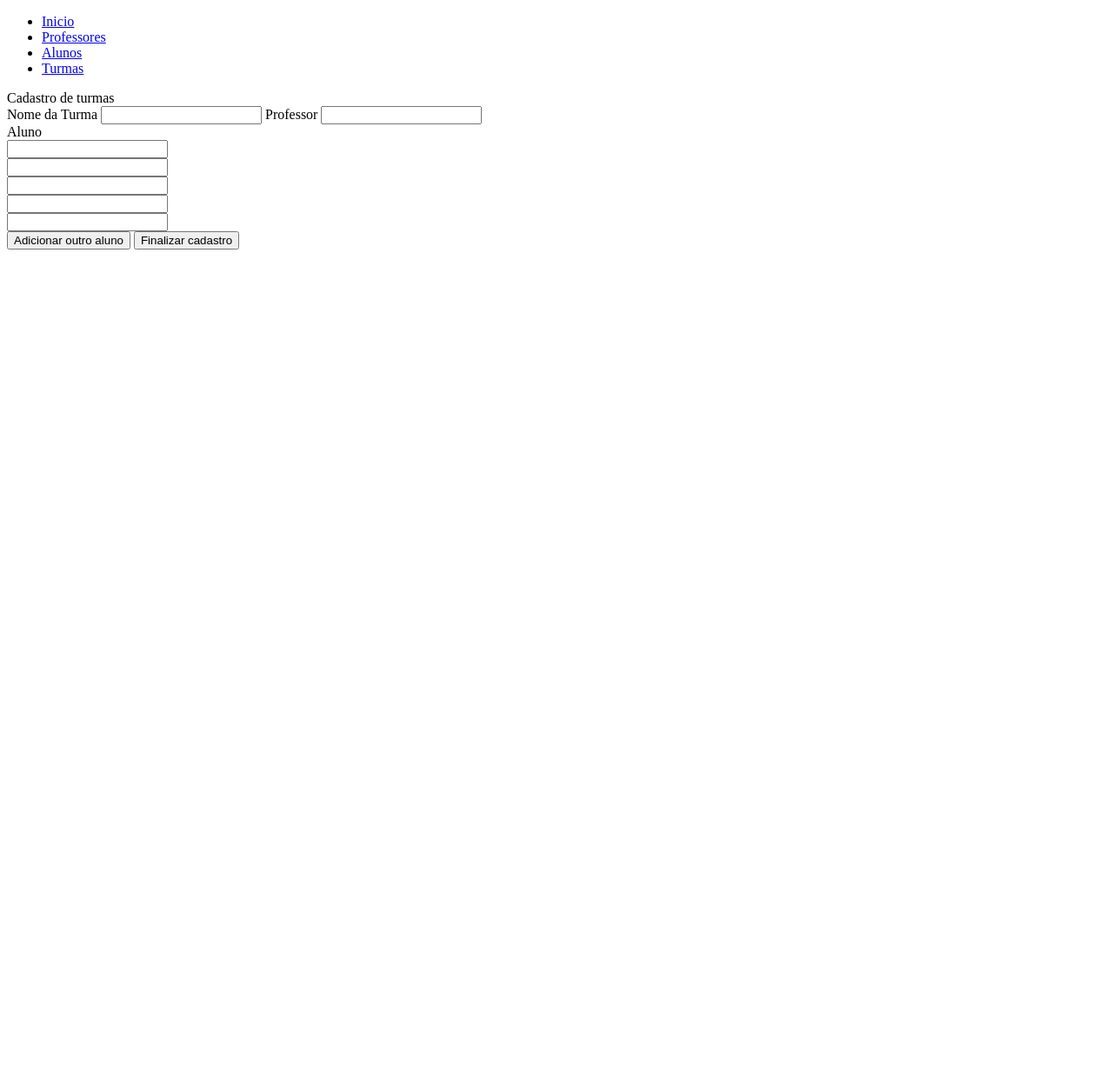
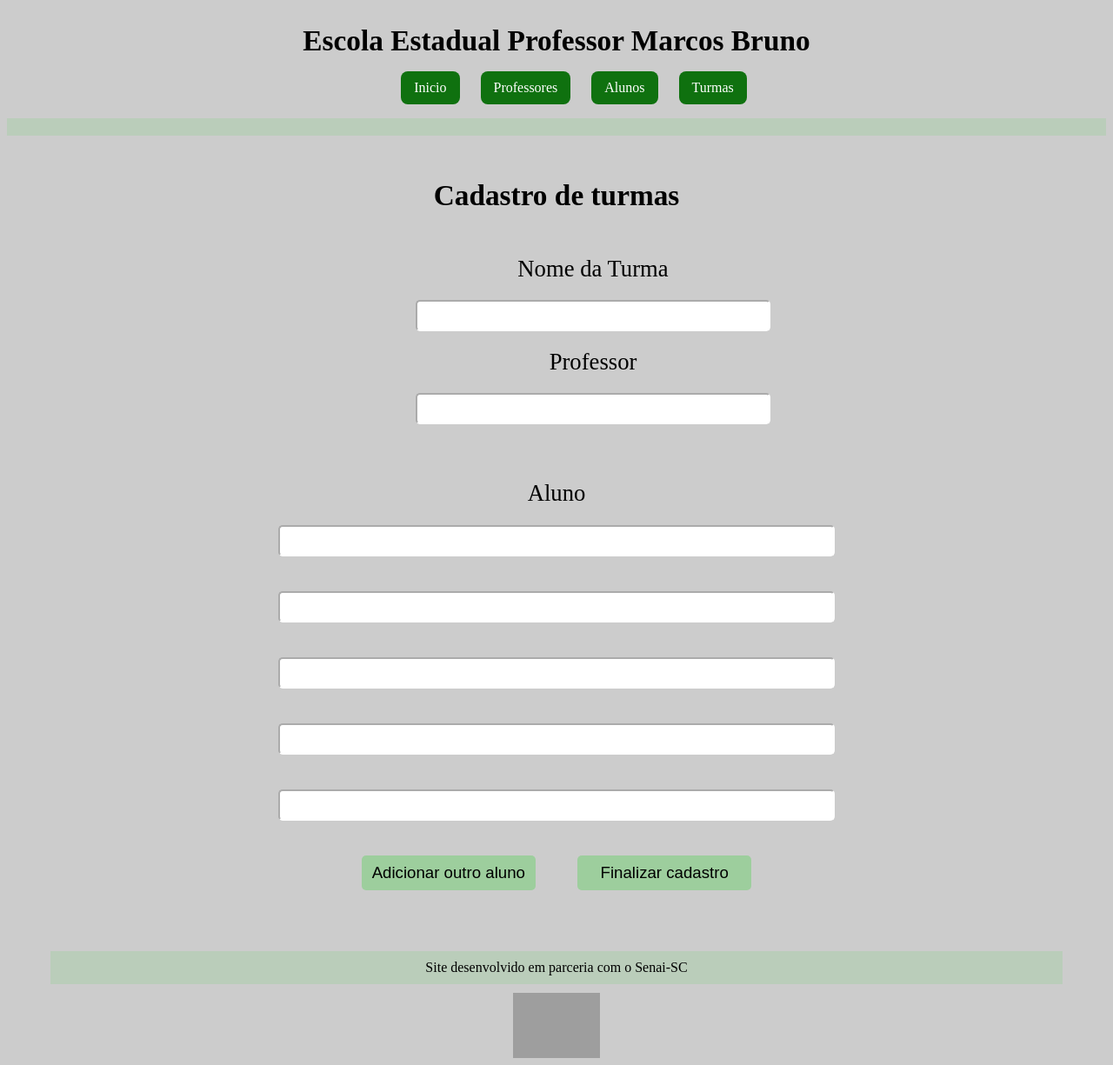
Before and after one commit to sheilakerber/Site-colaborativo-secretariaEscola, a plain HTML site: page turmas.html in a window 1280 px wide. Shown: the whole page at 87% size. Before the commit the page ends 800 px from the top, so only its background shows below. Drawn offline with Linux system fonts and the light colour scheme; grey boxes are pictures that could not be loaded.

Commit message:
estiliza pags turmas.html e contato.html

```diff
--- /dev/null
+++ b/contato.css
@@ -0,0 +1,100 @@
+/* ESTILO DO MENU */
+
+body {
+    background-color: #ccc;
+}
+
+body h2 {
+    font-size: 25pt;
+    margin-bottom: 0px;
+}
+
+#menu {
+    margin-bottom: 1px;
+    text-align: center;
+    border-bottom: 20px solid rgb(157, 206, 157, 0.4);
+}
+
+body nav a {
+    text-decoration: none;
+    color: white;
+}
+
+#menu a {
+    text-decoration: none;
+}
+
+body h2 {
+    text-align: center;
+}
+
+ul {
+    text-align: center;
+}
+
+li {
+    display: inline-block;
+    background-color: rgb(15, 113, 15);
+    padding: 10px 15px;
+    margin: 0 10px;
+    border-radius: 8px;
+}
+
+#menu ul li a:hover {
+    cursor: pointer;
+    border-bottom: 2px solid #F9FAFA;
+    color: black;
+}
+
+
+/* ESTILO DO RODAPÉ */
+
+footer {
+    margin-bottom: 5px;
+}
+
+footer p {
+    text-align: center;
+    background-color: rgb(157, 206, 157, 0.4);
+    padding: 10px;
+    margin: 10px 50px;
+}
+
+footer img {
+    width: 100px;
+    display: block;
+    margin-left: auto;
+    margin-right: auto;
+    margin-bottom: 5px;
+}
+
+body div {
+    background-color: white;
+    text-align: center;
+    font-weight: bold;
+    font-size: 20pt;
+    border-radius: 8px;
+    margin: 10px 50px;
+    padding: 10px;
+}
+
+body div p {
+    font-weight: normal;
+}
+
+#email {
+    background-color: rgb(157, 206, 157);
+    width: 200px;
+    height: 40px;
+    padding: 5px 5px 5px 5px;
+    border-color: rgb(157, 206, 157);
+    border-radius: 5px;
+    color: black;
+}
+
+#email:hover {
+    background-color: rgb(15, 113, 15);
+    cursor: pointer;
+    border-bottom: 2px solid #F9FAFA;
+    color: white;
+}
--- /dev/null
+++ b/turmas.css
@@ -0,0 +1,125 @@
+/* ESTILO DO MENU */
+
+body {
+    background-color: #ccc;
+}
+
+body h2 {
+    font-size: 25pt;
+    margin-bottom: 0px;
+}
+
+#menu {
+    margin-bottom: 1px;
+    text-align: center;
+    border-bottom: 20px solid rgb(157, 206, 157, 0.4);
+}
+
+body nav a {
+    text-decoration: none;
+    color: white;
+}
+
+#menu a {
+    text-decoration: none;
+}
+
+body h2 {
+    text-align: center;
+}
+
+ul {
+    text-align: center;
+}
+
+li {
+    display: inline-block;
+    background-color: rgb(15, 113, 15);
+    padding: 10px 15px;
+    margin: 0 10px;
+    border-radius: 8px;
+}
+
+#menu ul li a:hover {
+    cursor: pointer;
+    border-bottom: 2px solid #F9FAFA;
+    color: black;
+}
+
+
+/* ESTILO DO RODAPÉ */
+
+footer {
+    margin-bottom: 5px;
+}
+
+footer p {
+    text-align: center;
+    background-color: rgb(157, 206, 157, 0.4);
+    padding: 10px;
+    margin: 10px 50px;
+}
+
+footer img {
+    width: 100px;
+    display: block;
+    margin-left: auto;
+    margin-right: auto;
+    margin-bottom: 5px;
+}
+
+#caixaCadastro {
+    color: black;
+    font-size: 25pt;
+    text-align: center;
+    width: 100%;
+    margin: 50px 0;
+    font-weight: bold;
+}
+
+#caixaCadastro label {
+    color: black;
+    font-size: 20pt;
+    font-weight: normal;
+}
+
+#caixaCadastro input {
+    width: 400px;
+    margin: 20px;
+    height: 30px;
+    border-radius: 5px;
+    border-color: white;
+    font-size: 14pt;
+}
+
+#nomeAlunos input[type=text] {
+    width: 50%;
+    background-color: white;
+    font-size: 14pt;
+}
+
+#nomeTurmaProfessor {
+    display: grid;
+    grid-column: 1fr;
+    margin: 0 450px;
+    margin-top: 50px;
+}
+
+#nomeTurmaProfessor input[type=text] {
+    text-align: center;
+}
+
+#caixaCadastro input[type=button] {
+    background-color: rgb(157, 206, 157);
+    width: 200px;
+    height: 40px;
+    padding: 5px 5px 5px 5px;
+    border-style: none;
+}
+
+#caixaCadastro input[type=button]:hover {
+    background-color: rgb(15, 113, 15);
+    cursor: pointer;
+    border-bottom: 2px solid #F9FAFA;
+    color: white;
+}
--- a/turmas.html
+++ b/turmas.html
@@ -4,8 +4,10 @@
     <meta charset="UTF-8">
     <body name="viewport" content="width=device-width, initial-scale=1.0">
         <title>Cadastro de turmas</title>
+        <link rel="stylesheet" href="turmas.css">
     </head>
     <body>
+        <h2>Escola Estadual Professor Marcos Bruno</h2>
         <nav id="menu">
             <ul>
                 <li>
@@ -25,20 +27,25 @@
 </ul>
 </nav>
 
-<div>Cadastro de turmas
+<div id="caixaCadastro">Cadastro de turmas
 <div class="infosTurma">
+    <section id="nomeTurmaProfessor">
         <label for="nomeTurma">Nome da Turma</label>
         <input type="text" name="title">
 
         <label for="nomeProfessor">Professor</label>
         <input type="text" name="title"><br>
+    </section>
 
-    <label for="nomeAlunos">Aluno</label><br>
+    <section id="nomeAlunos">
+        <label>Aluno</label><br>
         <input type="text"><br>
         <input type="text"><br>
         <input type="text"><br>
         <input type="text"><br>
         <input type="text"><br>
+    </section>
+
     <input type="button" value="Adicionar outro aluno" onclick="funcao()">
 
     <input type="button" value="Finalizar cadastro" onclick="funcao()">
@@ -46,6 +53,9 @@
 </div>
 
 </div>
+<footer>
+<p>Site desenvolvido em parceria com o Senai-SC</p>
+<img src="https://logodownload.org/wp-content/uploads/2016/10/sesi-logo-12.png" alt="">
+</footer>
 
 </body>
-</body>
```
Also changed, not shown: alunos.html (+43 -1 lines), contato.html (+11 -5 lines), index.html (+39 -5 lines), professor.html (deleted, +0 -9 lines). Lines whose indentation alone changed are shown as unchanged.
